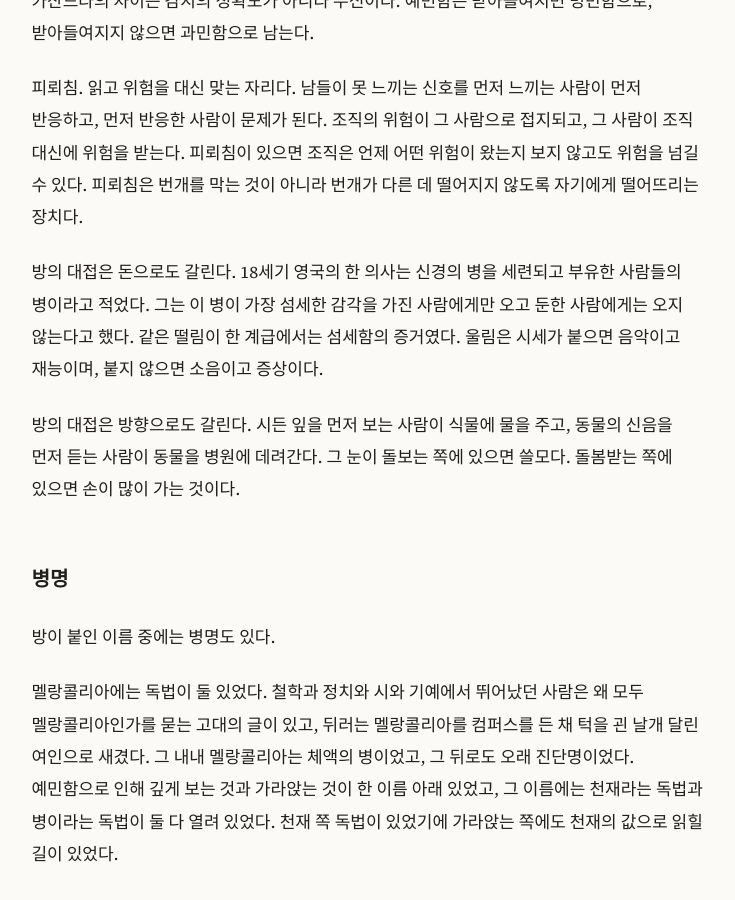
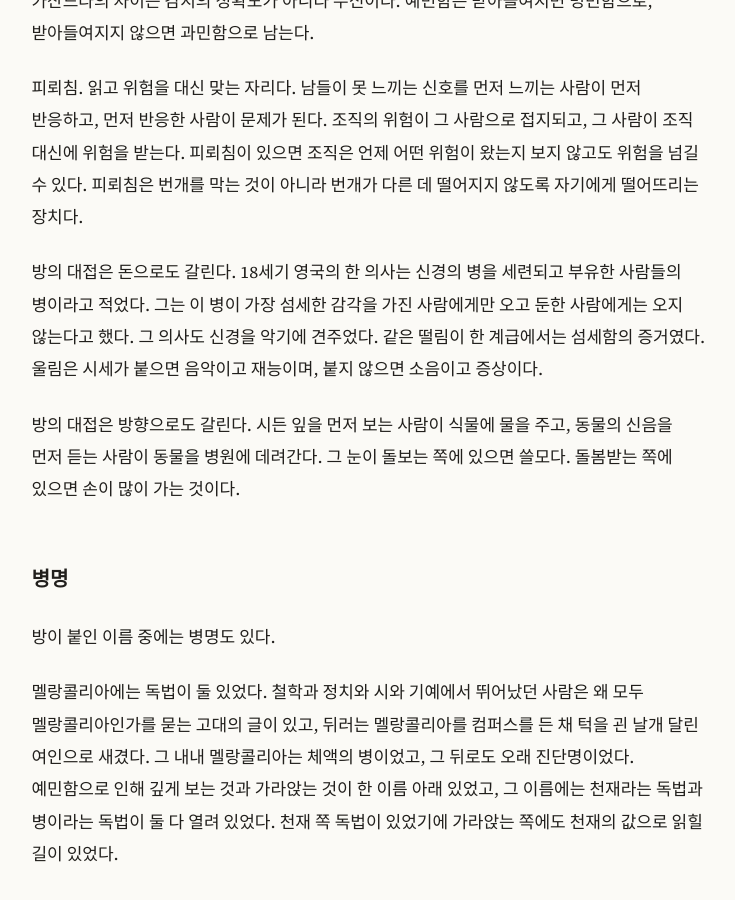
Before and after one commit to nonasking/essays, a Jekyll site: the page built from sensitivity/index.md, in a window 1280 px wide and 900 px high, scrolled down 3440 px. Shown: the whole window, without its empty margins (271-1006 px from the left). Built offline with Jekyll 4.4.1, drawn with Linux system fonts in a browser that asks for light colours.

Commit message:
Sensitivity: the physician who also likened the nerves to an instrument (KR/EN)
Co-Authored-By: Claude Opus 5.5 <noreply@anthropic.com>
Claude-Session: https://claude.ai/code/session_01BTGLPHUQgcECRy3cyR5ScH

```diff
--- a/sensitivity/index.md
+++ b/sensitivity/index.md
@@ -81,7 +81,7 @@ description: 손끝만 스쳐도 우는 악기에 대하여. 한 성질에서
 
 피뢰침. 읽고 위험을 대신 맞는 자리다. 남들이 못 느끼는 신호를 먼저 느끼는 사람이 먼저 반응하고, 먼저 반응한 사람이 문제가 된다. 조직의 위험이 그 사람으로 접지되고, 그 사람이 조직 대신에 위험을 받는다. 피뢰침이 있으면 조직은 언제 어떤 위험이 왔는지 보지 않고도 위험을 넘길 수 있다. 피뢰침은 번개를 막는 것이 아니라 번개가 다른 데 떨어지지 않도록 자기에게 떨어뜨리는 장치다.
 
-방의 대접은 돈으로도 갈린다. 18세기 영국의 한 의사는 신경의 병을 세련되고 부유한 사람들의 병이라고 적었다. 그는 이 병이 가장 섬세한 감각을 가진 사람에게만 오고 둔한 사람에게는 오지 않는다고 했다. 같은 떨림이 한 계급에서는 섬세함의 증거였다. 울림은 시세가 붙으면 음악이고 재능이며, 붙지 않으면 소음이고 증상이다.
+방의 대접은 돈으로도 갈린다. 18세기 영국의 한 의사는 신경의 병을 세련되고 부유한 사람들의 병이라고 적었다. 그는 이 병이 가장 섬세한 감각을 가진 사람에게만 오고 둔한 사람에게는 오지 않는다고 했다. 그 의사도 신경을 악기에 견주었다. 같은 떨림이 한 계급에서는 섬세함의 증거였다. 울림은 시세가 붙으면 음악이고 재능이며, 붙지 않으면 소음이고 증상이다.
 
 방의 대접은 방향으로도 갈린다. 시든 잎을 먼저 보는 사람이 식물에 물을 주고, 동물의 신음을 먼저 듣는 사람이 동물을 병원에 데려간다. 그 눈이 돌보는 쪽에 있으면 쓸모다. 돌봄받는 쪽에 있으면 손이 많이 가는 것이다.
 
```
Also changed, not shown: sensitivity/en.md (+1 -1 lines).
